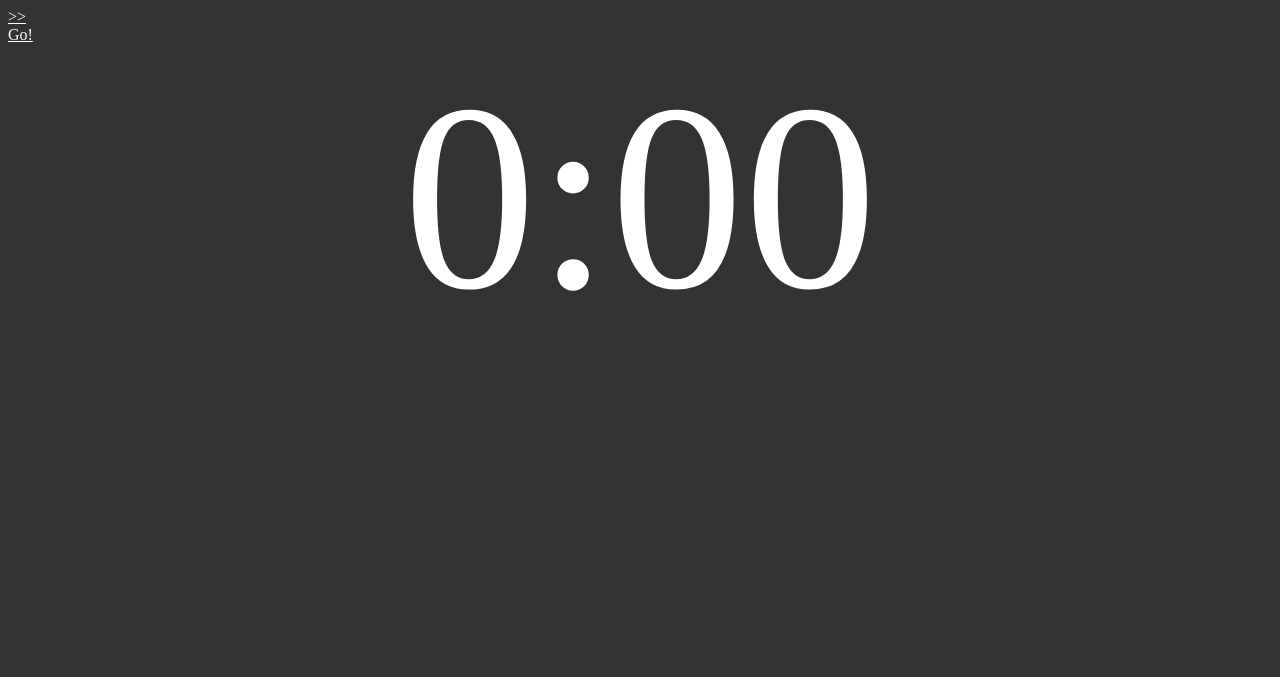
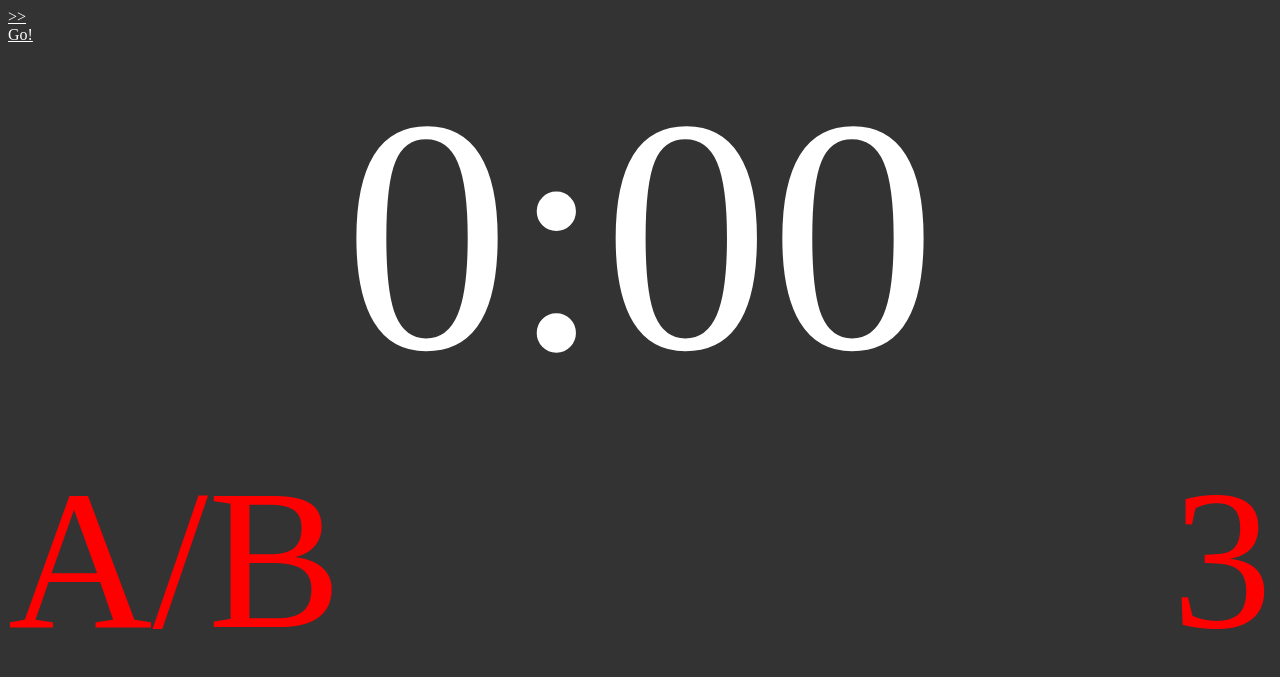
Before and after one commit to jasonhuber/HAT, a plain HTML site: page index.htm in a window 1280 px wide. Drawn offline with Linux system fonts and the light colour scheme.

Commit message:
added come css and fake a/b line and round#

```diff
--- a/index.htm
+++ b/index.htm
@@ -18,9 +18,29 @@
     <style>
       #content
       {
-        font-size:200pt;
+        font-size:250pt;
         text-align:center;
         verticle-align:middle;
+      }
+      #wrapper
+      {
+        width:100%;
+        height:100%;
+      }
+      #abcdline
+      {
+          float:left;
+      }
+      #end
+      {
+        float:right;
+      }
+      #abcdline, #end
+      {
+        font-size:150pt;
+        text-align:center;
+        verticle-align:middle;
+        color:red;
       }
     </style>
   </head>
@@ -40,6 +60,11 @@
     </div>
     <a href="#" id="simple-menu">>></a><br />
     <a href="#" id="starttimer">Go!</a>
-    <div id="content">0:00</div>
+    <div id="wrapper">
+      <div id="content">0:00</div><br />
+      <div id="abcdline">A/B</div>
+      <div id="end">3</div>
+
+    </div>
   </body>
 </html>
```
Also changed, not shown: js/timer.js (+11 -1 lines), 1 other file.
